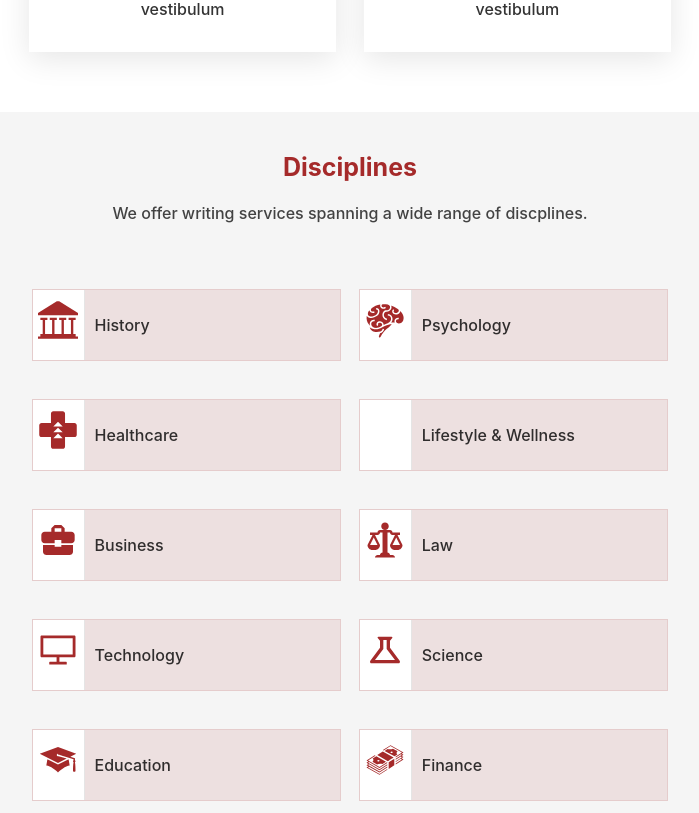
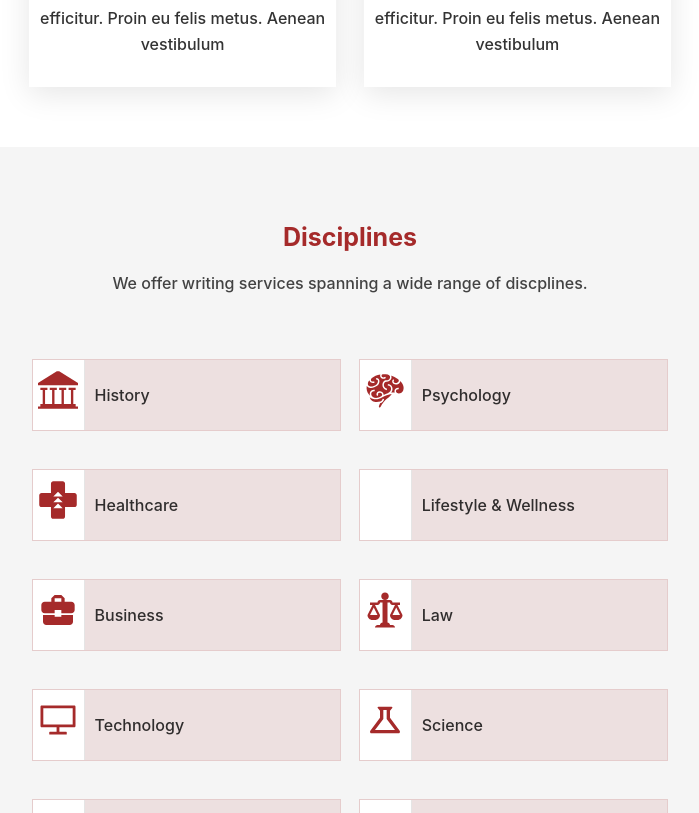
Before and after one commit to 1wes/WriteMe-Carbon, a React (Create React App) app: page / in a window 1280 px wide. Shown: the part 1987-2800 px from the top of the page, without its empty margins (290-989 px from the left). Built offline with nearby package versions, Linux system fonts and the light colour scheme; some icons are missing.

Commit message:
pad top of the section to make up for space taken up by navbar

```diff
--- a/src/components/benefits.css
+++ b/src/components/benefits.css
@@ -1,6 +1,7 @@
 #benefits-section{
     height: 100%;
     background-color: white;
+    padding-top: 35px;
 }
 
 .benefits{
--- a/src/components/disciplines.css
+++ b/src/components/disciplines.css
@@ -1,3 +1,6 @@
+#discplines-section{
+    padding-top: 35px;
+}
 .disciplines{
     margin: 0 auto;
     width: 75%;
```
